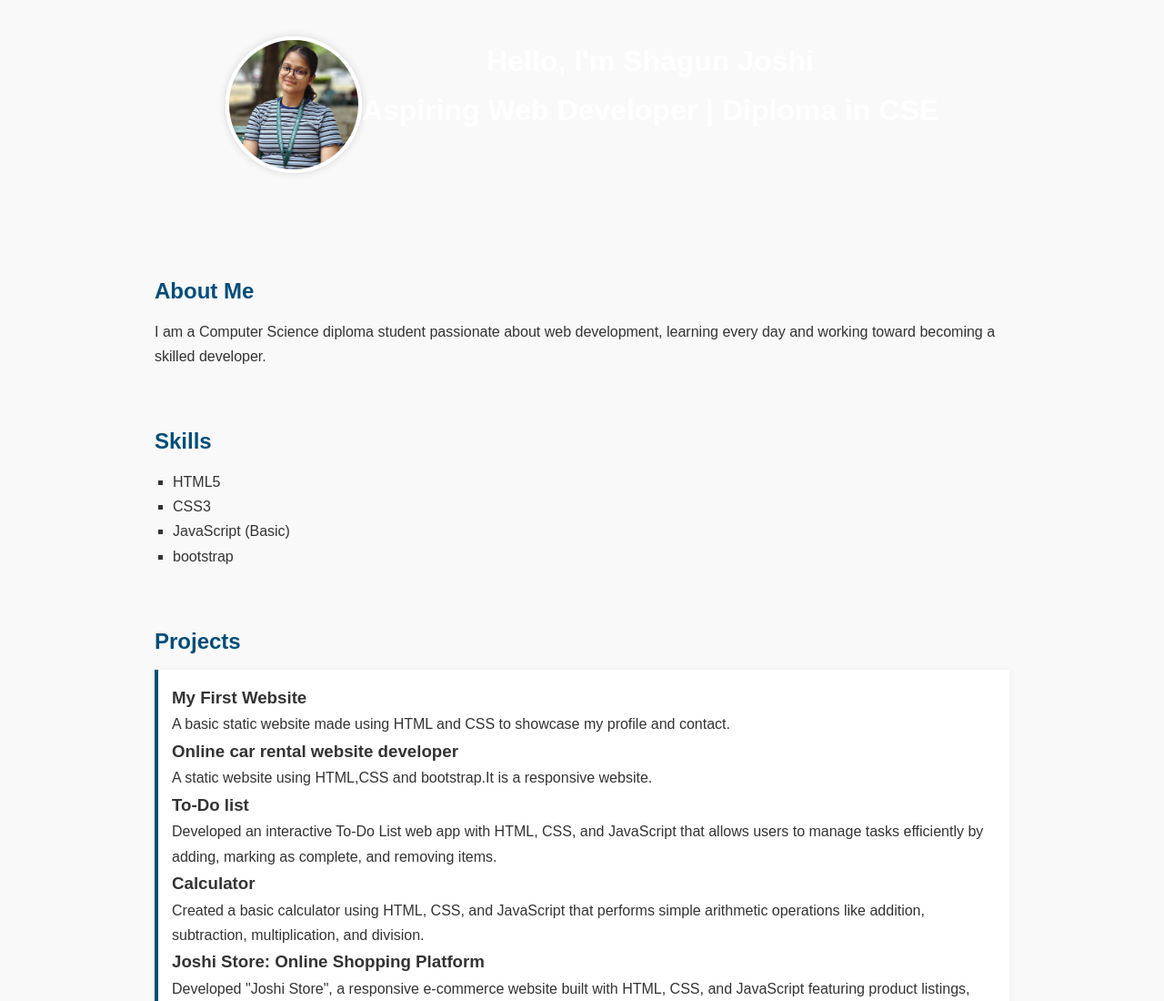
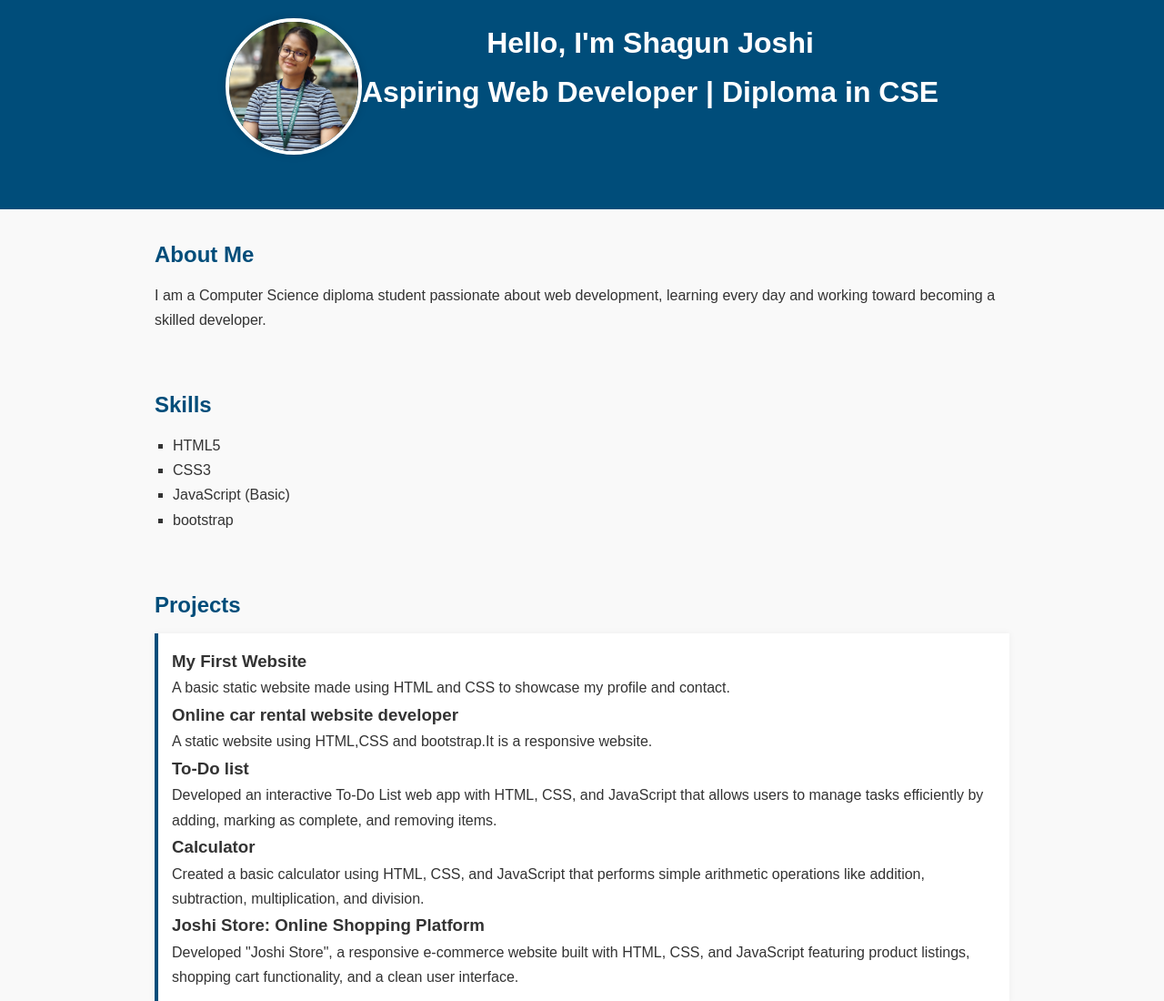
Before and after one commit to portfolio-project2025/shagunjoshi.github.io, a plain HTML site: page index.html in a window 1280 px wide. Shown: the top 1100 px of the page at 91% size. Drawn offline with Linux system fonts and the light colour scheme.

Commit message:
Update style.css

```diff
--- a/style.css
+++ b/style.css
@@ -20,12 +20,10 @@ body {
 }
 
 header {
-  background linear-gradient(135deg, #004d7a, #00aaff);
+background-color: #004d7a;
   color: white;
-  text-align: center;padding: 60px 20px;
-  padding: 60px 20px;
-  border-bottom-left-radius: 20px;
-  border-bottom-right-radius: 20px;
+  text-align: center;
+  padding: 40px 0;
 }
 
 
```
